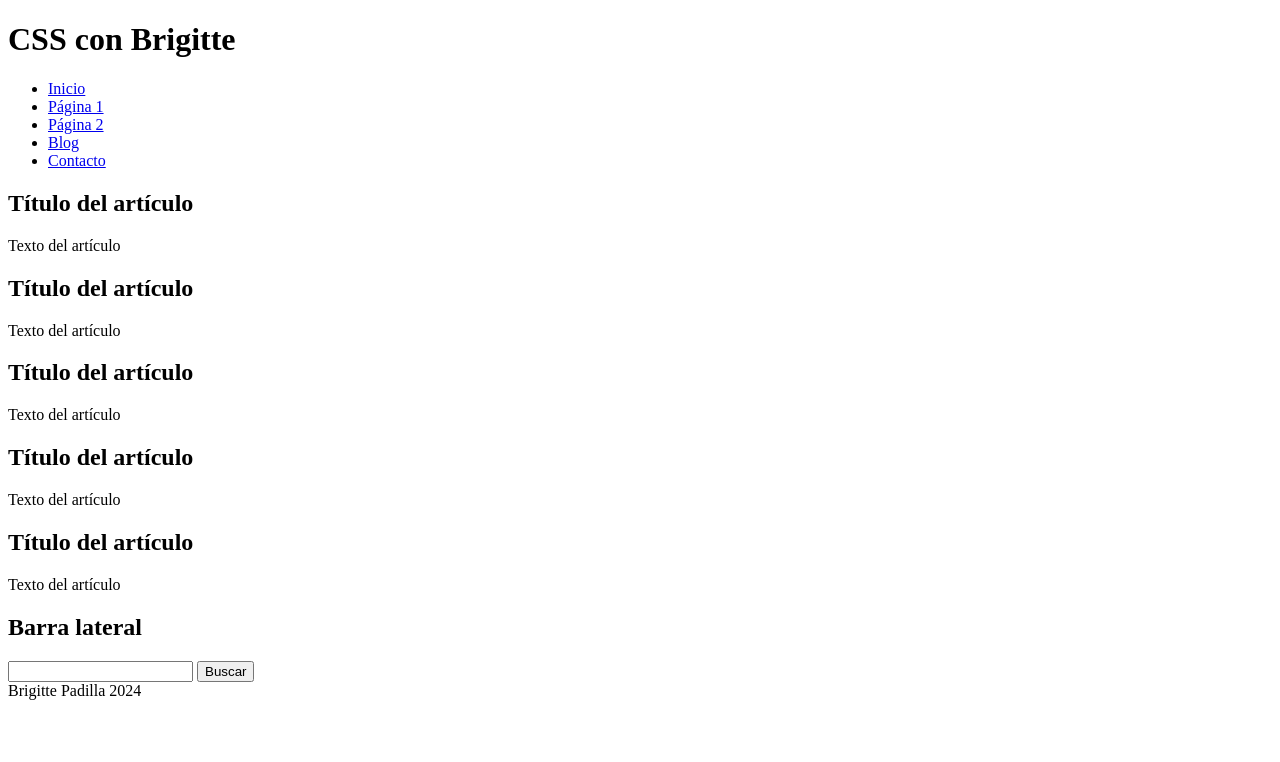
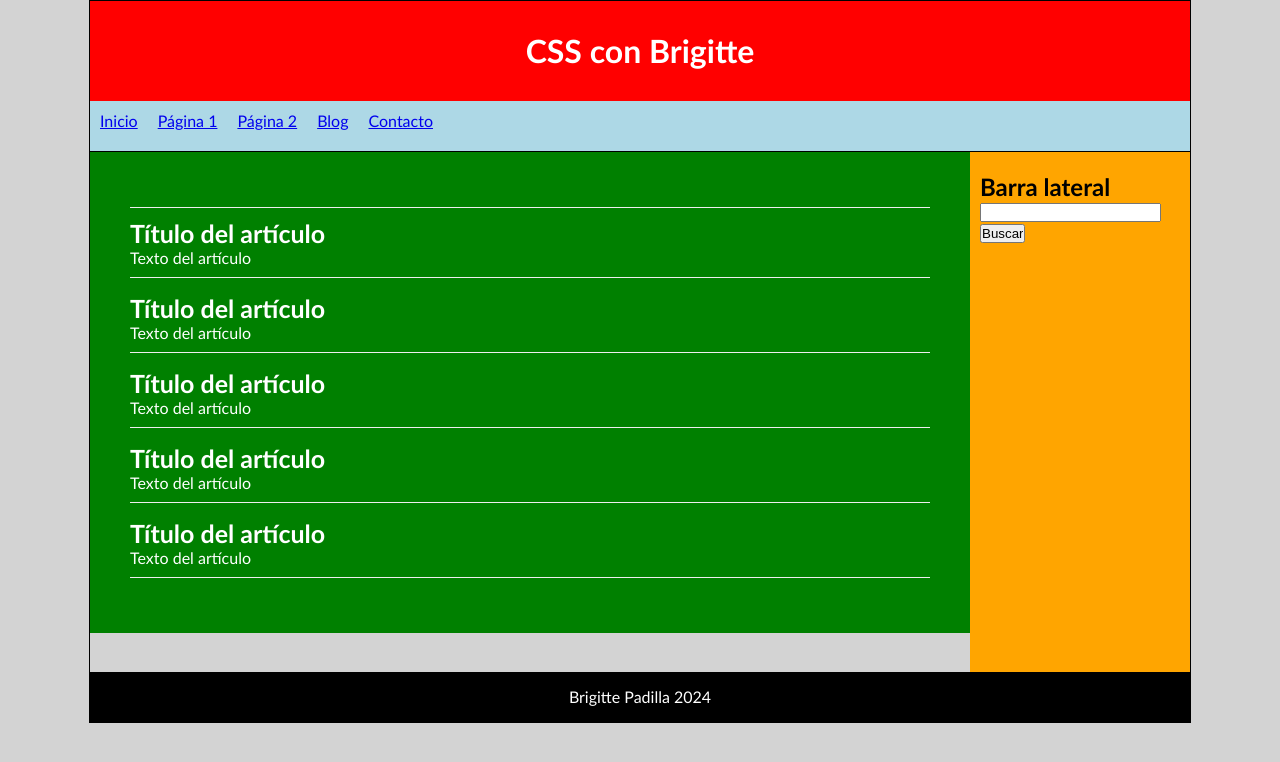
Before and after one commit to Brigitte9219/CSS, a plain HTML site: page index.html in a window 1280 px wide. Drawn offline with Linux system fonts and the light colour scheme.

Commit message:
Aplicando estilos

```diff
--- /dev/null
+++ b/estilos.css
@@ -0,0 +1,70 @@
+*{
+    margin: 0px;
+    padding: 0px;
+}
+body{
+background: lightgray;
+font-family: 'Trebuchet MS', 'Lucida Sans Unicode', 'Lucida Grande', 'Lucida Sans', Arial, sans-serif;
+}
+.container{
+    width: 1100px;
+    margin: 0 auto;
+    border: 1px solid black;
+}
+header{
+    background: red;
+    width: 100%;
+    height: 100px;
+    text-align: center;
+    line-height: 100px;
+    color: white;
+}
+nav{
+    background: lightblue;
+    height: 50px;
+    border-bottom: 1px solid black;
+}
+nav ul li{
+    float: left;
+    list-style: none;
+    margin: 10px;
+}
+.clearfix{
+    clear: both;
+}
+#content{
+    float: left;
+    width: calc(80% - 80px);
+    background: green;
+    padding: 40px;
+}
+aside{
+    float: left;
+    width: calc(20% - 20px);
+    background: orange;
+    min-height: 500px;
+    padding-left: 10px;
+    padding-right: 10px;
+    padding-top: 20px;
+}
+.article{
+    color: white;
+    margin-top: 15px;
+    margin-bottom: 15px;
+    padding-bottom: 10px;
+    border-bottom: 1px solid #eee;
+}
+.article:first-child{
+    padding-top: 10px;
+    border-top: 1px solid #eee;
+}
+.article h2{
+    font-size: 25px;
+}
+footer{
+    background: black;
+    color: white;
+    text-align: center;
+    height: 50px;
+    line-height: 50px;
+}
--- a/index.html
+++ b/index.html
@@ -3,6 +3,7 @@
 <head>
     <meta charset="UTF-8">
     <meta name="viewport" content="width=device-width, initial-scale=1.0">
+    <link rel="stylesheet" href="estilos.css">
     <title>Document</title>
 </head>
 <body>
@@ -30,6 +31,8 @@
                 </li>
             </ul>
         </nav>
+
+        <div class="clearfix"></div>
 
         <section id="content">
             <article class="article">
@@ -62,6 +65,8 @@
             </form>
         </aside>
 
+        <div class="clearfix"></div>
+
         <footer>
             Brigitte Padilla 2024
         </footer>
```
